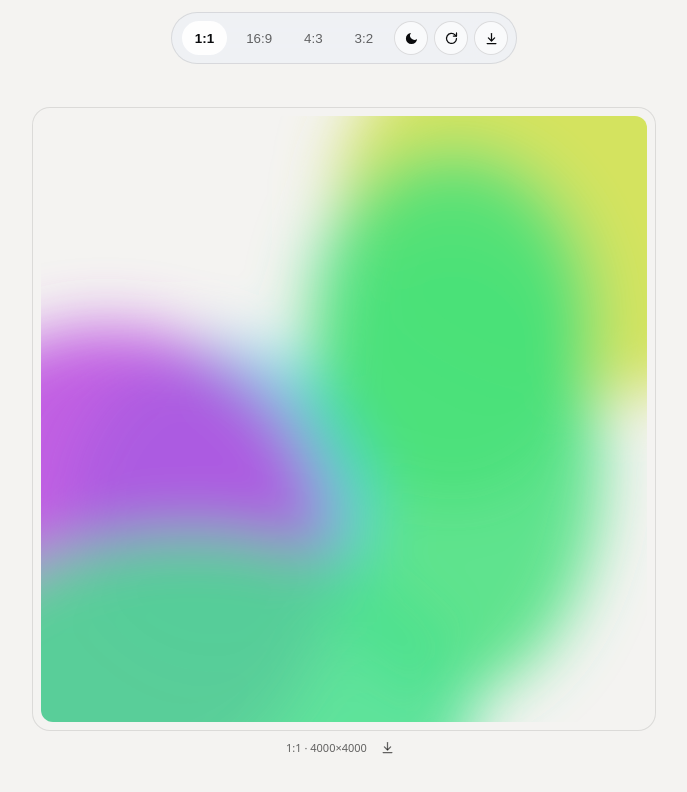
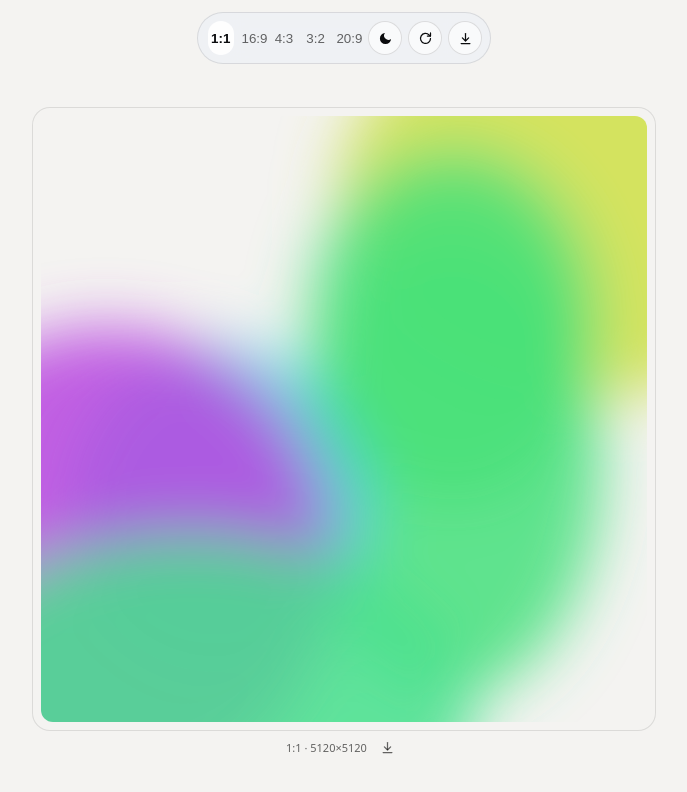
Before and after one commit to romastefale/gradients, a plain HTML site: page index.html in a window 1280 px wide. Shown: the whole page, without its empty margins (296-983 px from the left). Drawn offline with Linux system fonts and the light colour scheme.

Commit message:
Quadrado em 5K, recorte 20:9 e botões iguais.

```diff
--- a/index.html
+++ b/index.html
@@ -101,17 +101,16 @@
       position: relative; flex: 1 1 auto; min-width: 0;
       display: flex; align-items: center; gap: var(--pill-gap);
       margin: 0; padding: 0 2px;
-      overflow-x: auto; overflow-y: hidden; overscroll-behavior-x: contain;
-      scrollbar-width: none; -ms-overflow-style: none;
+      overflow: hidden;
     }
-    .sh-nav::-webkit-scrollbar { display: none; width: 0; height: 0; }
     .sh-nav button, .sh-picker button {
       appearance: none; border: 0; margin: 0; background: transparent; color: var(--bar-sub);
       font: 500 13.5px/1 inherit; cursor: pointer; white-space: nowrap;
       -webkit-tap-highlight-color: transparent;
     }
     .sh-nav button {
-      flex: 0 0 auto; height: 34px; padding: 0 13px; border-radius: 17px;
+      flex: 1 1 0; min-width: 0; height: 34px; padding: 0 2px; border-radius: 17px;
+      text-align: center;
     }
     .sh-nav button[aria-current="true"] {
       background: var(--sel-bg); color: var(--bar-text); font-weight: 600;
@@ -182,13 +181,15 @@
     </div>
   </header>
   <script>
-    const SIDE = 4000;
+    const SIDE = 5120;
+    const UNIT = SIDE / 4000;
     const SOLID = { light: "#f4f3f1", dark: "#141416" };
     const ASPECTS = [
       ["1:1", 1, 1],
       ["16:9", 16, 9],
       ["4:3", 4, 3],
       ["3:2", 3, 2],
+      ["20:9", 20, 9],
     ];
 
     function turned(label) {
@@ -237,8 +238,8 @@
         hue: random() * 360,
         x: random() * SIDE,
         y: random() * SIDE,
-        rx: 900 + random() * 1100,
-        ry: 700 + random() * 900,
+        rx: (900 + random() * 1100) * UNIT,
+        ry: (700 + random() * 900) * UNIT,
       }));
     }
 
@@ -260,7 +261,8 @@
         const color = hsl(bloom.hue, state.light ? 72 : 58, state.light ? 58 : 42);
         return `<ellipse cx="${bloom.x.toFixed(1)}" cy="${bloom.y.toFixed(1)}" rx="${bloom.rx.toFixed(1)}" ry="${bloom.ry.toFixed(1)}" fill="${color}" fill-opacity="${state.light ? 0.85 : 0.75}"/>`;
       }).join("");
-      return `<svg xmlns="http://www.w3.org/2000/svg" width="${width}" height="${height}" viewBox="${view.sx} ${view.sy} ${view.sw} ${view.sh}"><defs><filter id="f" x="-40%" y="-40%" width="180%" height="180%"><feGaussianBlur stdDeviation="200"/></filter></defs><rect x="${view.sx}" y="${view.sy}" width="${view.sw}" height="${view.sh}" fill="${solid}"/><g filter="url(#f)">${shapes}</g></svg>`;
+      const blur = Math.round(200 * UNIT);
+      return `<svg xmlns="http://www.w3.org/2000/svg" width="${width}" height="${height}" viewBox="${view.sx} ${view.sy} ${view.sw} ${view.sh}"><defs><filter id="f" x="-40%" y="-40%" width="180%" height="180%"><feGaussianBlur stdDeviation="${blur}"/></filter></defs><rect x="${view.sx}" y="${view.sy}" width="${view.sw}" height="${view.sh}" fill="${solid}"/><g filter="url(#f)">${shapes}</g></svg>`;
     }
 
     function paint() {
```
